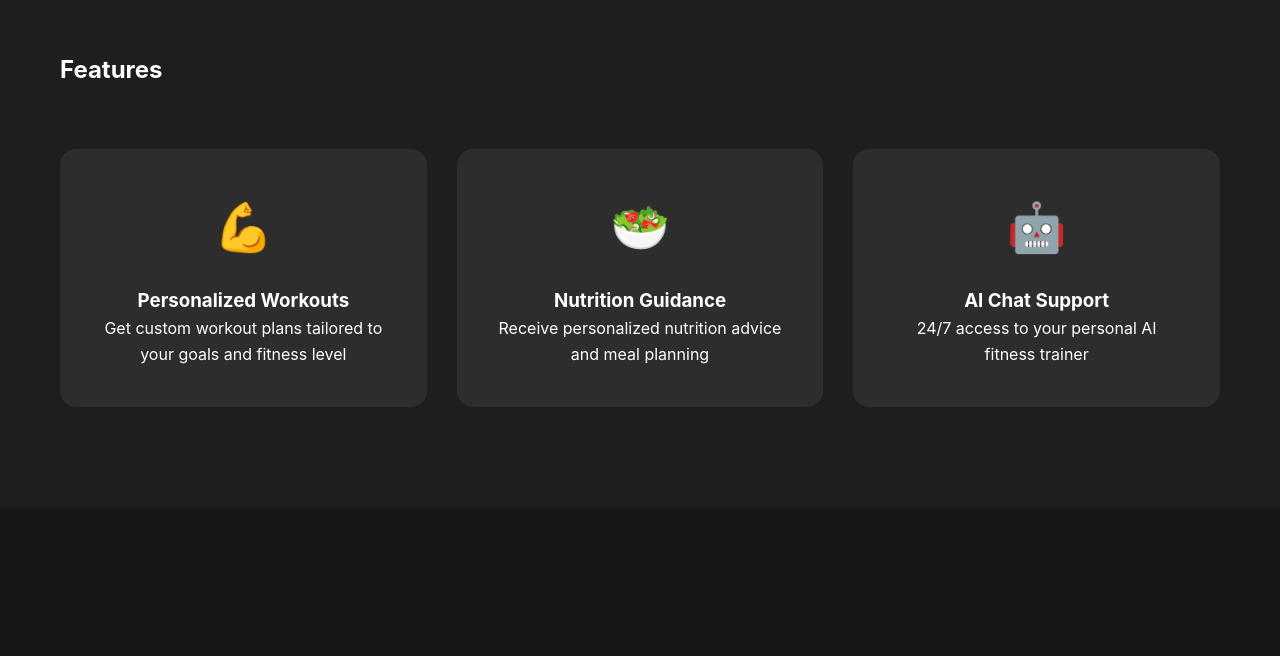
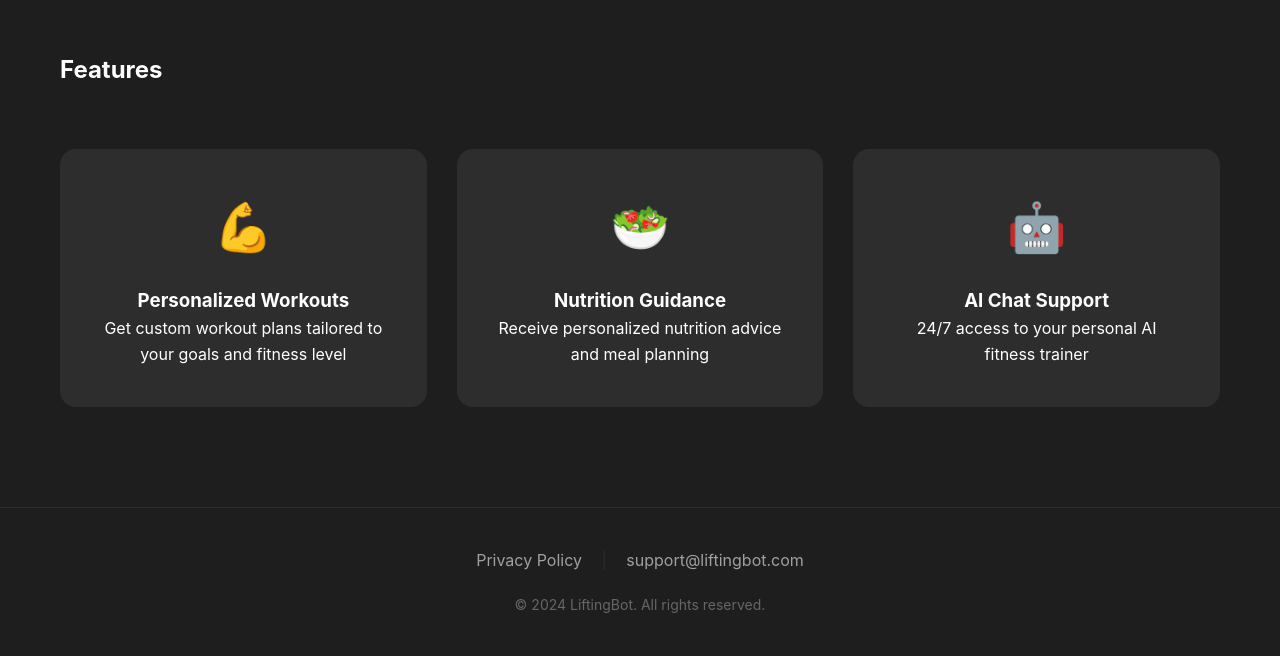
Before and after one commit to Anooj-Pai/Liftbot, a plain HTML site: page index.html in a window 1280 px wide. Shown: the part 849-1505 px from the top of the page. Before the commit the page ends 1356 px from the top, so only its background shows below. Drawn offline with Linux system fonts and the light colour scheme.

Commit message:
Update index.html

```diff
--- a/index.html
+++ b/index.html
@@ -200,6 +200,62 @@
             </div>
         </div>
     </section>
+    <footer class="footer">
+        <div class="footer-content">
+            <div class="footer-links">
+                <a href="/privacy-policy">Privacy Policy</a>
+                <span class="separator">|</span>
+                <a href="mailto:support@liftingbot.com">support@liftingbot.com</a>
+            </div>
+            <p class="copyright">© 2024 LiftingBot. All rights reserved.</p>
+        </div>
+    </footer>
+
+<style>
+    .footer {
+        background-color: #1E1E1E;
+        padding: 40px 20px;
+        margin-top: auto;
+        border-top: 1px solid #2D2D2D;
+    }
+
+    .footer-content {
+        max-width: 1200px;
+        margin: 0 auto;
+        text-align: center;
+    }
+
+    .footer-links {
+        margin-bottom: 20px;
+    }
+
+    .footer-links a {
+        color: #A0A0A0;
+        text-decoration: none;
+        transition: color 0.2s;
+        font-size: 16px;
+    }
+
+    .footer-links a:hover {
+        color: #BB86FC;
+    }
+
+    .separator {
+        color: #2D2D2D;
+        margin: 0 15px;
+    }
+
+    .copyright {
+        color: #666;
+        font-size: 14px;
+    }
+
+    @media (max-width: 768px) {
+        .footer {
+            padding: 30px 20px;
+        }
+    }
+</style>
 
 <!--     <section class="pricing">
         <div class="container">
```
